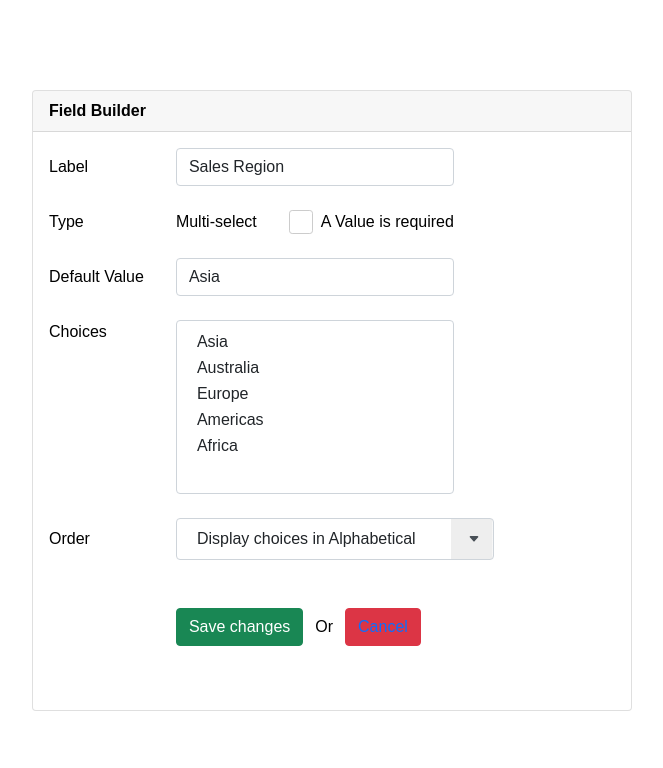
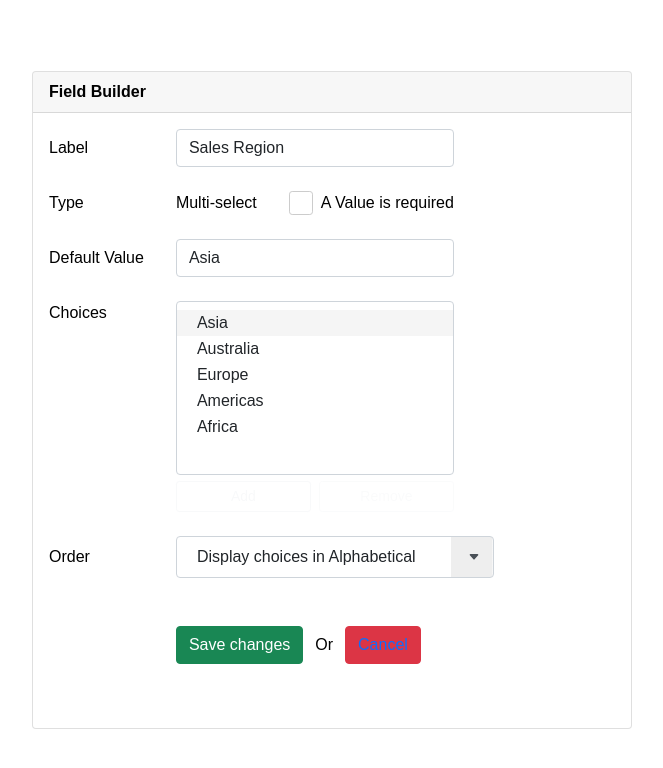
Before and after one commit to ignat-dev/field-builder-demo, a Next.js app: page / in a window 1280 px wide. Shown: the top 768 px of the page, without its empty margins (308-971 px from the left). Built offline with nearby package versions, Linux system fonts and the light colour scheme.

Commit message:
Implement functionality to add and remove choices.

```diff
--- a/src/components/blocks/FieldBuilder/FieldBuilder.scss
+++ b/src/components/blocks/FieldBuilder/FieldBuilder.scss
@@ -28,6 +28,21 @@
             flex-direction: column;
             row-gap: calc(0.5 * var(--theme-card-spacing-y));
           }
+
+          > .form__field-actions {
+            align-items: center;
+            display: flex;
+            gap: calc(0.25 * var(--theme-card-spacing-x));
+
+            > * {
+              display: inline-block;
+              flex: 1;
+
+              > button {
+                width: 100%;
+              }
+            }
+          }
         }
 
         > .form__actions {
--- a/src/components/blocks/FieldBuilder/FieldBuilder.tsx
+++ b/src/components/blocks/FieldBuilder/FieldBuilder.tsx
@@ -1,15 +1,20 @@
 "use client"
 
-import { useState } from "react"
+import { useMemo, useState } from "react"
 
 import "./FieldBuilder.scss"
 
 export default function FieldBuilder() {
+  const MAX_CHOICES_COUNT = 50
+
   const [choices, setChoices] = useState(["Asia", "Australia", "Europe", "Americas", "Africa"])
   const [defaultValue, setDefaultValue] = useState("Asia")
   const [label, setLabel] = useState("Sales Region")
   const [order, setOrder] = useState("alphabetical")
   const [required, setRequired] = useState(true)
+
+  const [selectedChoice, setSelectedChoice] = useState("")
+  const maxChoicesLimitReached = useMemo(() => choices.length >= MAX_CHOICES_COUNT, [choices.length])
 
   return (
     <div className="field-builder">
@@ -58,11 +63,43 @@ export default function FieldBuilder() {
 
             <label htmlFor="selectChoices">Choices</label>
             <div className="form__field form__field--vertical">
-              <select className="form-select" id="selectChoices" size={6}>
-                {choices.map((x, idx) => (
-                  <option key={idx} value={x}>{x}</option>
-                ))}
+              <select
+                className="form-select"
+                id="selectChoices"
+                size={6}
+                value={selectedChoice}
+                onInput={onChangeSelectedChoice}
+              >
+                {choices.length === 0 ? (
+                  <option disabled={true}>&nbsp;</option>
+                ) : (
+                  choices.map((x) => (
+                    <option key={x} value={x}>{x}</option>
+                  ))
+                )}
               </select>
+              <div className="form__field-actions">
+                <span title={!maxChoicesLimitReached ? "Add a new choice to the list" : "Maximum choices limit reached"}>
+                  <button
+                    className="btn btn-outline-light btn-sm"
+                    disabled={maxChoicesLimitReached}
+                    type="button"
+                    onClick={onAddChoice}
+                  >
+                    Add
+                  </button>
+                </span>
+                <span title={selectedChoice ? "Remove the selected choice from the list" : "Select a choice to remove"}>
+                  <button
+                    className="btn btn-outline-light btn-sm"
+                    disabled={!selectedChoice}
+                    type="button"
+                    onClick={onRemoveChoice}
+                  >
+                    Remove
+                  </button>
+                </span>
+              </div>
             </div>
 
             <label htmlFor="selectOrder">Order</label>
@@ -117,7 +154,35 @@ export default function FieldBuilder() {
     setDefaultValue(e.target.value)
   }
 
+  function onChangeSelectedChoice(e: React.ChangeEvent<HTMLSelectElement>) {
+    setSelectedChoice(e.target.value)
+  }
+
   function onChangeOrder(e: React.ChangeEvent<HTMLSelectElement>) {
     setOrder(e.target.value)
   }
+
+  function onAddChoice() {
+    const choice = prompt("Enter choice name:")
+
+    if (choice) {
+      if (!choices.includes(choice)) {
+        setChoices([...choices, choice])
+        setSelectedChoice(choice)
+      } else {
+        alert(`A choice "${choice}" already exists, please enter a different name.`)
+      }
+    }
+  }
+
+  function onRemoveChoice() {
+    if (selectedChoice) {
+      const currentIndex = choices.indexOf(selectedChoice)
+      const updated = choices.filter(c => c !== selectedChoice)
+      const nextIndex = currentIndex < updated.length ? currentIndex : Math.max(0, updated.length - 1)
+
+      setChoices(updated)
+      setSelectedChoice(updated[nextIndex] || "")
+    }
+  }
 }
--- a/src/styles/themes/bootstrap.scss
+++ b/src/styles/themes/bootstrap.scss
@@ -34,6 +34,22 @@
         --bs-btn-hover-color: color-mix(in srgb, #{$value}, #000 10%);
       }
     }
+  }
+
+  &.btn-outline-light {
+    --bs-btn-bg: var(--bs-light);
+    --bs-btn-border-color: var(--bs-border-color);
+    --bs-btn-color: var(--bs-gray-700);
+    --bs-btn-disabled-bg: var(--bs-light);
+    --bs-btn-disabled-border-color: var(--bs-border-color);
+    --bs-btn-disabled-color: var(--bs-gray-700);
+    --bs-btn-hover-bg: var(--bs-gray-300);
+    --bs-btn-hover-border-color: var(--bs-border-color);
+  }
+
+  &.btn-sm {
+    --bs-btn-padding-x: 1rem;
+    --bs-btn-padding-y: 0.25rem;
   }
 
   &.btn-success {
```
